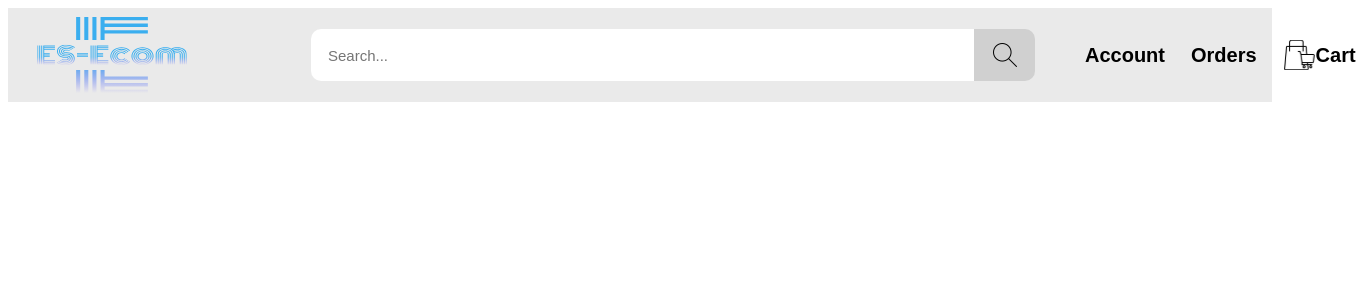
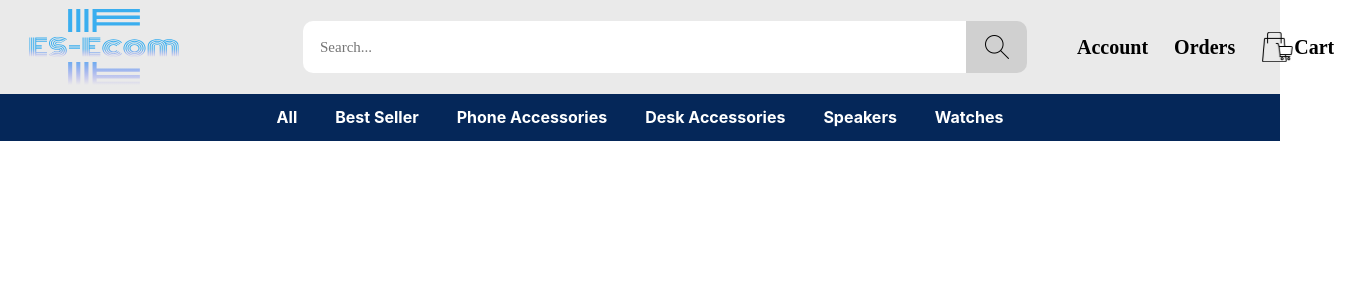
Before and after one commit to Khue-Thor/se_ecom, a React (Create React App) app: page / in a window 1280 px wide. Shown: the top 300 px of the page, 1356 px wide, since content can reach past the window. Built offline with nearby package versions, Linux system fonts and the light colour scheme.

Commit message:
create navbar

```diff
--- a/src/components/App/App.css
+++ b/src/components/App/App.css
@@ -1,5 +1,9 @@
-.app {
+.App {
   max-width: 1440px;
   margin: auto;
-  background-color: #FFFEFD;
+  background-color: #FFF8F4;
 }
+
+.App__content {
+  max-width: 100%;
+}
--- a/src/components/App/App.js
+++ b/src/components/App/App.js
@@ -4,8 +4,10 @@ import './App.css';
 
 function App() {
   return (
-    <div className="app">
+    <div className="App">
+      <div className='App__content'>
       <Header/>
+      </div>
     </div>
   );
 }
--- a/src/components/Header/Header.js
+++ b/src/components/Header/Header.js
@@ -1,4 +1,5 @@
 import React from "react";
+import { NavBar } from "../NavBar/NavBar";
 import logo from "../../images/logo.svg";
 import carticon from '../../images/carticon.svg';
 import "./Header.css";
@@ -30,6 +31,7 @@ export function Header() {
           </div>
         </div>
       </div>
+      <NavBar/>
     </header>
   );
 }
--- /dev/null
+++ b/src/components/NavBar/NavBar.css
@@ -0,0 +1,23 @@
+.navbar {
+  max-width: 100%;
+  background-color: #052759;
+  padding: 13px 0 13px 0;
+}
+
+.navbar__container {
+  display: flex;
+  justify-content: center;
+  gap: 26px;
+}
+
+.navbar__button {
+  border: none;
+  background: transparent;
+  font-family: "Inter";
+  font-style: normal;
+  font-weight: 700;
+  font-size: 16px;
+  line-height: 19px;
+
+  color: #ffffff;
+}
--- /dev/null
+++ b/src/components/NavBar/NavBar.js
@@ -0,0 +1,29 @@
+import React from "react";
+import "./NavBar.css";
+
+export function NavBar() {
+  return (
+    <div className="navbar">
+      <div className="navbar__container">
+        <button type="button" className="navbar__button">
+          All
+        </button>
+        <button type="button" className="navbar__button">
+          Best Seller
+        </button>
+        <button type="button" className="navbar__button">
+          Phone Accessories
+        </button>
+        <button type="button" className="navbar__button">
+          Desk Accessories
+        </button>
+        <button type="button" className="navbar__button">
+          Speakers
+        </button>
+        <button type="button" className="navbar__button">
+         Watches
+        </button>
+      </div>
+    </div>
+  )
+}
--- a/src/index.css
+++ b/src/index.css
@@ -1 +1,3 @@
+@import url(./vendor/normalize.css);
 @import url(./components/App/App.css);
+@import url(./components/Header/Header.css);
```
